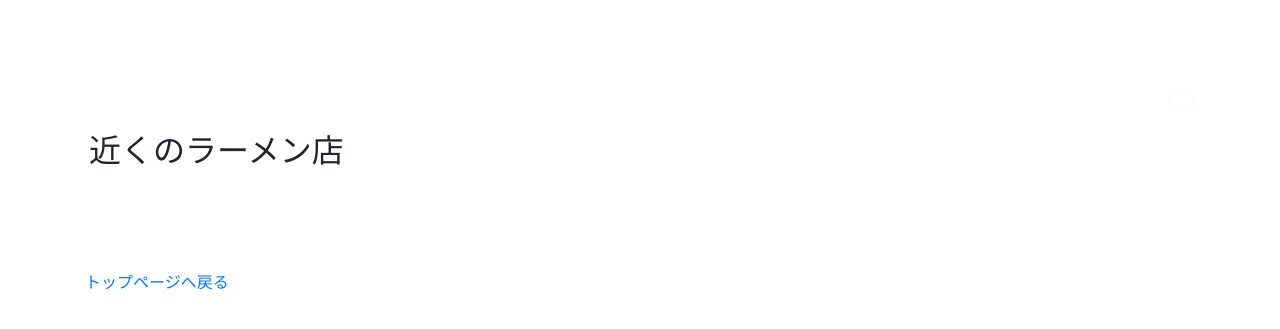
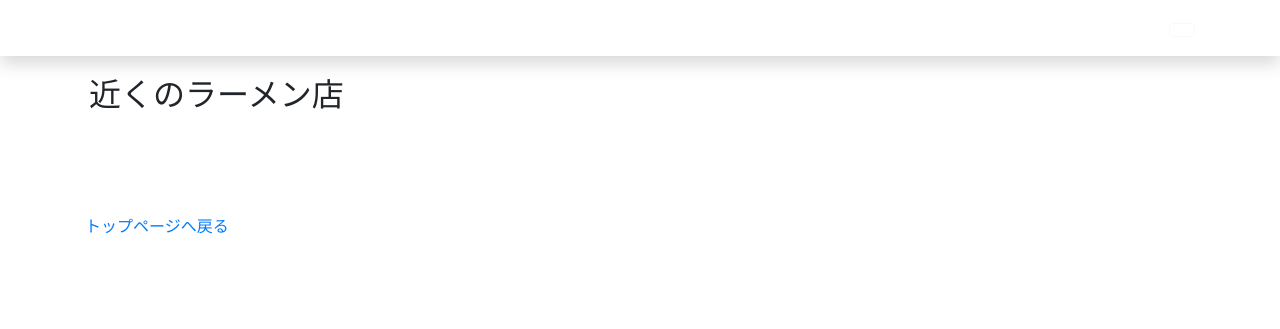
Before and after one commit to fulutori/NinnNiku, a PHP site: page /find.php in a window 1280 px wide. Shown: the top 329 px of the page. Run offline with PHP 8.4, Linux system fonts and the light colour scheme; data that the repository does not hold is empty; a stand-in replaces the project's code that opens the database connection; some libraries are stand-ins or nearby versions.

Commit message:
Update header.php

```diff
--- a/header.php
+++ b/header.php
@@ -1,4 +1,4 @@
-<nav class="navbar navbar-expand-lg navbar-light bg-maincolor ">
+<nav class="navbar navbar-expand-lg navbar-light bg-maincolor shadow navbar-light fixed-top">
 	<div class="container">
 	<a class="navbar-brand text-white" href="index.php">ブランド</a>
 	<button type="button" class="navbar-toggler" data-toggle="collapse" data-target="#Navber" aria-controls="Navber" aria-expanded="false" aria-label="ナビゲーションの切替">
```
